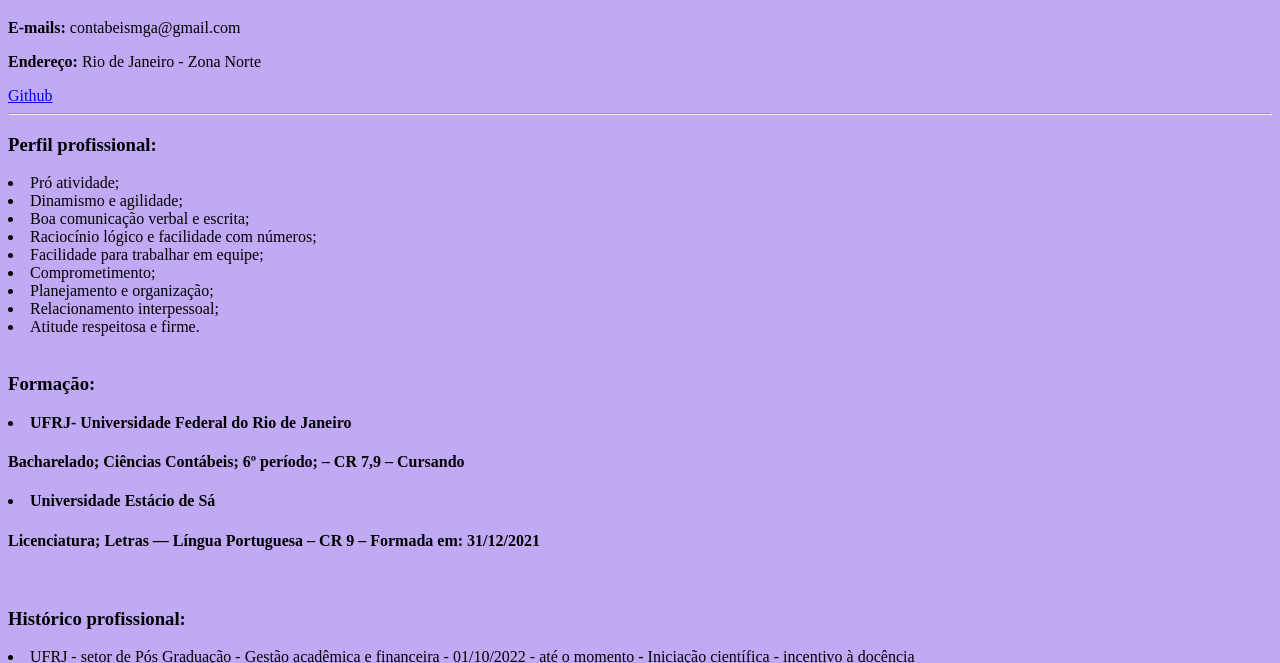
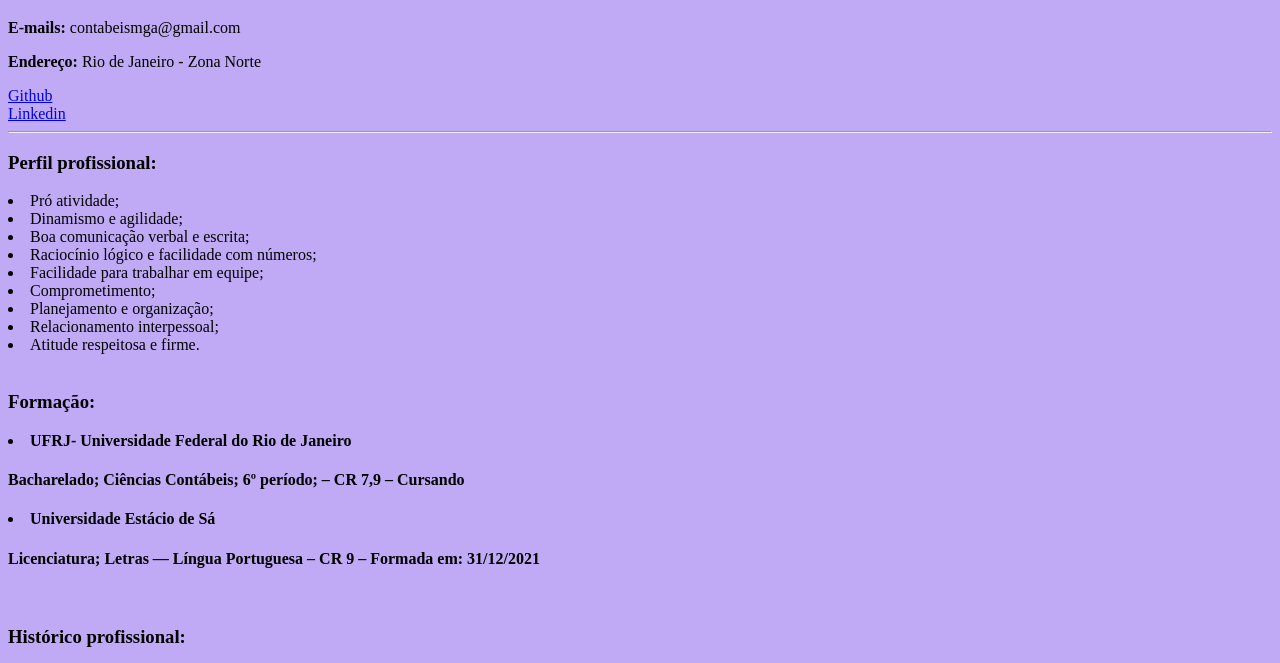
Before and after one commit to MGAOS/curr-culo, a plain HTML site: page index.html in a window 1280 px wide. Shown: the part 61-724 px from the top of the page. Drawn offline with Linux system fonts and the light colour scheme.

Commit message:
Update index.html

```diff
--- a/index.html
+++ b/index.html
@@ -10,7 +10,8 @@
    <p><b>E-mails: </b> contabeismga@gmail.com</p>
    <p><b>Endereço: </b> Rio de Janeiro - Zona Norte</p>
      <a href="https://github.com/MGAOS"> Github </a> <br>
-   <hr>
+     <a href="https://www.linkedin.com/in/marciagoncalvesaraujo"> Linkedin </a> <br>
+    <hr>
    <h3><b>Perfil profissional:</b></h3>
    <ul></ul>
    <li>Pró atividade;</li>
```
